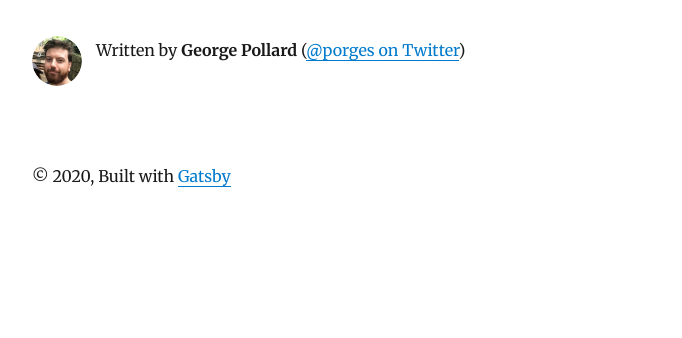
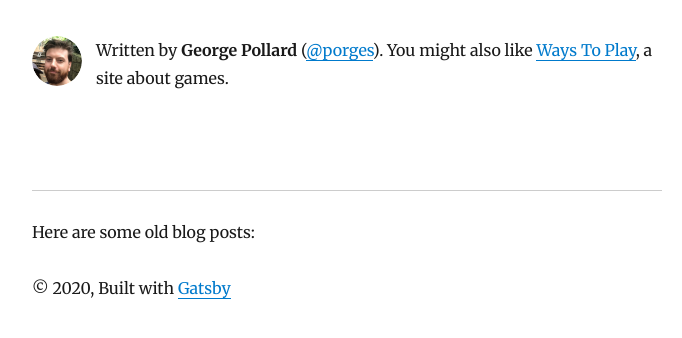
Before and after one commit to Porges/porges.github.io, a Gatsby site: page / in a window 1280 px wide. Shown: the part 118-456 px from the top of the page, without its empty margins (293-975 px from the left). Built offline with nearby package versions, Linux system fonts and the light colour scheme; Gatsby itself is replaced by a stand-in of ours; some packages are replaced by stand-ins of ours.

Commit message:
A bit more info

```diff
--- a/src/components/bio.js
+++ b/src/components/bio.js
@@ -60,8 +60,7 @@ const Bio = () => {
         Written by <strong>{author.name}</strong>
         {' '}
         (<a href={`https://twitter.com/${social.twitter}`}>
-          @{social.twitter} on Twitter
-        </a>)
+          @{social.twitter}</a>). You might also like <a href="https://games.porg.es/">Ways To Play</a>, a site about games.
       </p>
     </div>
   )
--- a/src/pages/index.js
+++ b/src/pages/index.js
@@ -14,6 +14,8 @@ const BlogIndex = ({ data, location }) => {
     <Layout location={location} title={siteTitle}>
       <SEO title="All posts" />
       <Bio />
+      <hr/>
+      <p>Here are some old blog posts:</p>
       {posts.map(({ node }) => {
         const title = node.frontmatter.title || node.fields.slug
         return (
```
